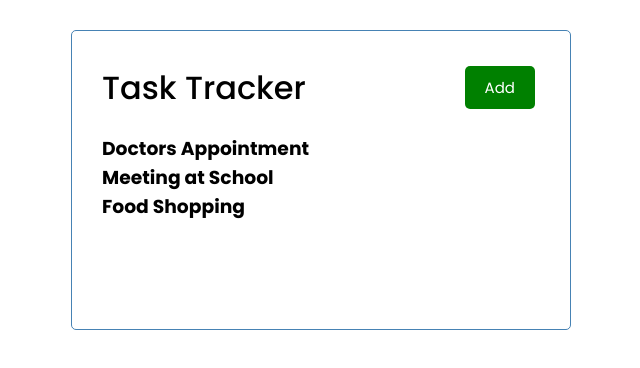
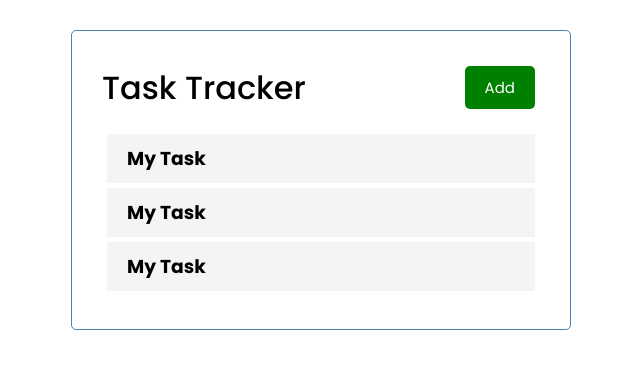
Before and after one commit to Officialibn1/Task-Tracker, a React (Create React App) app: page / in a window 1280 px wide. Shown: the top 368 px of the page, without its empty margins (319-959 px from the left). Built offline with nearby package versions, Linux system fonts and the light colour scheme.

Commit message:
task props

```diff
--- a/src/App.js
+++ b/src/App.js
@@ -1,11 +1,32 @@
+import { useState } from "react";
 import Header from "./components/Header";
 import Tasks from "./components/Tasks";
 
 function App() {
+  const [tasks, setTasks] = useState([
+    {
+        id: 1,
+        text: 'Doctors Appointment',
+        day: 'Feb 5th at 2:30pm',
+        reminder: true
+    },
+    {
+        id: 2,
+        text: 'Meeting at School',
+        day: 'Feb 6th at 1:30pm',
+        reminder: true
+    },
+    {
+        id: 3,
+        text: 'Food Shopping',
+        day: 'Feb 7th at 2:30pm',
+        reminder: false
+    },
+])
   return (
     <div className="container">
       <Header />
-      <Tasks />
+      <Tasks tasks={tasks}/>
     </div>
   );
 }
--- /dev/null
+++ b/src/components/Task.js
@@ -0,0 +1,9 @@
+const Task = () => {
+    return (
+        <div className="task">
+            <h3>My Task</h3>
+        </div>
+    );
+}
+
+export default Task;
--- a/src/components/Tasks.js
+++ b/src/components/Tasks.js
@@ -1,30 +1,11 @@
-import { useState } from "react";
+import Task from "./Task"
 
-const Tasks = () => {
-    const [tasks, setTasks] = useState([
-        {
-            id: 1,
-            text: 'Doctors Appointment',
-            day: 'Feb 5th at 2:30pm',
-            reminder: true
-        },
-        {
-            id: 2,
-            text: 'Meeting at School',
-            day: 'Feb 6th at 1:30pm',
-            reminder: true
-        },
-        {
-            id: 3,
-            text: 'Food Shopping',
-            day: 'Feb 7th at 2:30pm',
-            reminder: false
-        },
-    ])
+const Tasks = ({tasks}) => {
+
     return (
         <>
             {tasks.map((task) => (
-                <h3 key={task.id} >{task.text}</h3>
+                <Task key={task.id} task={task} />
             ))}
         </>
     );
--- a/src/index.css
+++ b/src/index.css
@@ -71,18 +71,18 @@
   width: 100%;
 }
 
-.event {
+.task {
   background: #f4f4f4;
   margin: 5px;
   padding: 10px 20px;
   cursor: pointer;
 }
 
-.event.reminder {
+.task.reminder {
   border-left: 5px solid green;
 }
 
-.event h3 {
+.task h3 {
   display: flex;
   align-items: center;
   justify-content: space-between;
```
